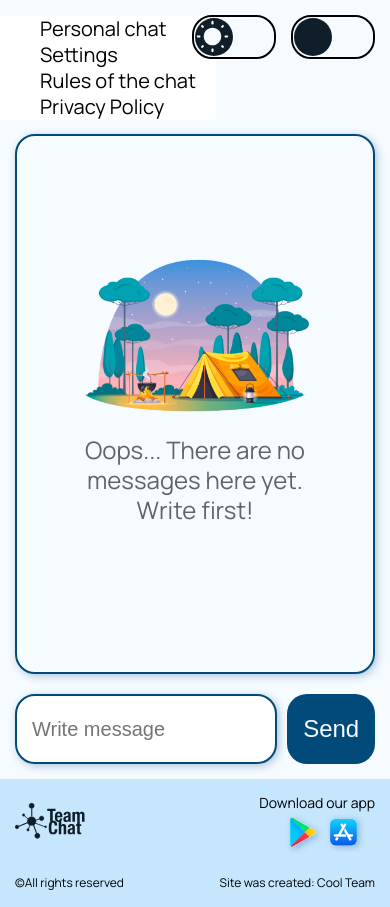
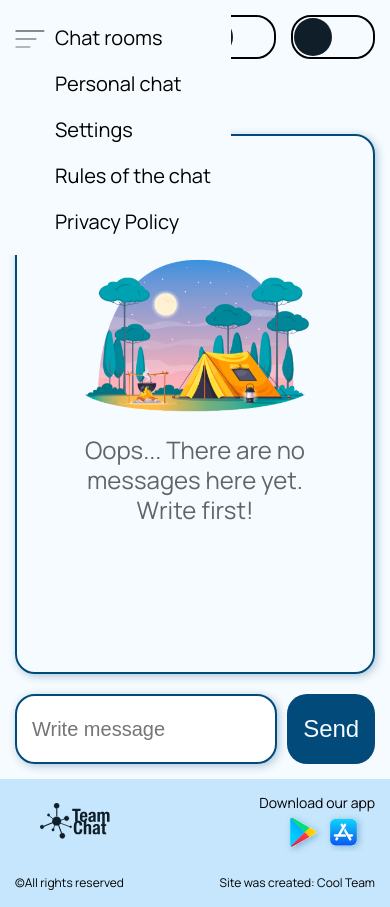
Before and after one commit to Yura-Platonov/Team-Chat, a React (Create React App) app: page /#/PersonalChat/1 in a window 390 px wide. Both pictures are taken after a click on the button 30 px from the left and 38 px from the top of the page. Built offline with nearby package versions, Linux system fonts and the light colour scheme; no server answers.

Commit message:
made menu

```diff
--- a/src/components/Header/Header.jsx
+++ b/src/components/Header/Header.jsx
@@ -40,6 +40,7 @@ const MobileMenu = () => {
         </button>
       {isMenuOpen && (
          <ul className={css.mob_list}>
+         <li className={css.nav_item}><Link to="/" className={css.nav_link}>Chat rooms</Link></li>
          <li className={css.nav_item}><Link to="/PersonalChatPage" className={css.nav_link}>Personal chat</Link></li>
          <li className={css.nav_item}><Link to="/" className={css.nav_link}>Settings</Link></li>
          <li className={css.nav_item}><Link to="/RoolsOfTheChat" className={css.nav_link}>Rules of the chat</Link></li>
--- a/src/components/Header/Header.module.css
+++ b/src/components/Header/Header.module.css
@@ -123,8 +123,22 @@ display: none;    }
     left: 0;
     display: flex;
     flex-direction: column;
-    background-color: #fff;
+    margin: 0;
+    gap: 20px;
+    padding: 25px 0px 20px 55px;
+    z-index: 9;
 
+    border-radius: 0px 0px 10px 0px;
+    background: #F5FBFF;
+
+    @media screen and (min-width: 768px) and (max-width: 1023px){
+        padding: 35px 0px 20px 65px;
+    }
+    @media (min-width: 1024px) {
+
+        display: none;
+
+    }
 }
 
   .menu-content {
@@ -132,14 +146,19 @@ display: none;    }
   }
 
   .mobMenuButton{
-
+    position: absolute;
+    top: 3.5%;
     background: none;
     border: none;
     margin: 0;
     padding: 0;
     cursor: pointer;
     outline: none;
+    z-index: 10;
 
+    @media screen and (min-width: 768px) and (max-width: 1023px){
+        top: 5%;
+    }
     @media (min-width: 1024px) {
 
           display: none;
--- a/src/components/Header/Logo.module.css
+++ b/src/components/Header/Logo.module.css
@@ -1,9 +1,11 @@
 .logo{
     @media screen and (max-width: 767px){
+        margin-left: 25px;
         width: 70px;
         height: auto;
     }
     @media screen and (min-width: 768px) and (max-width: 1023px){
+        margin-left: 30px;
         width: 100px;
         height: auto;
     }
```
